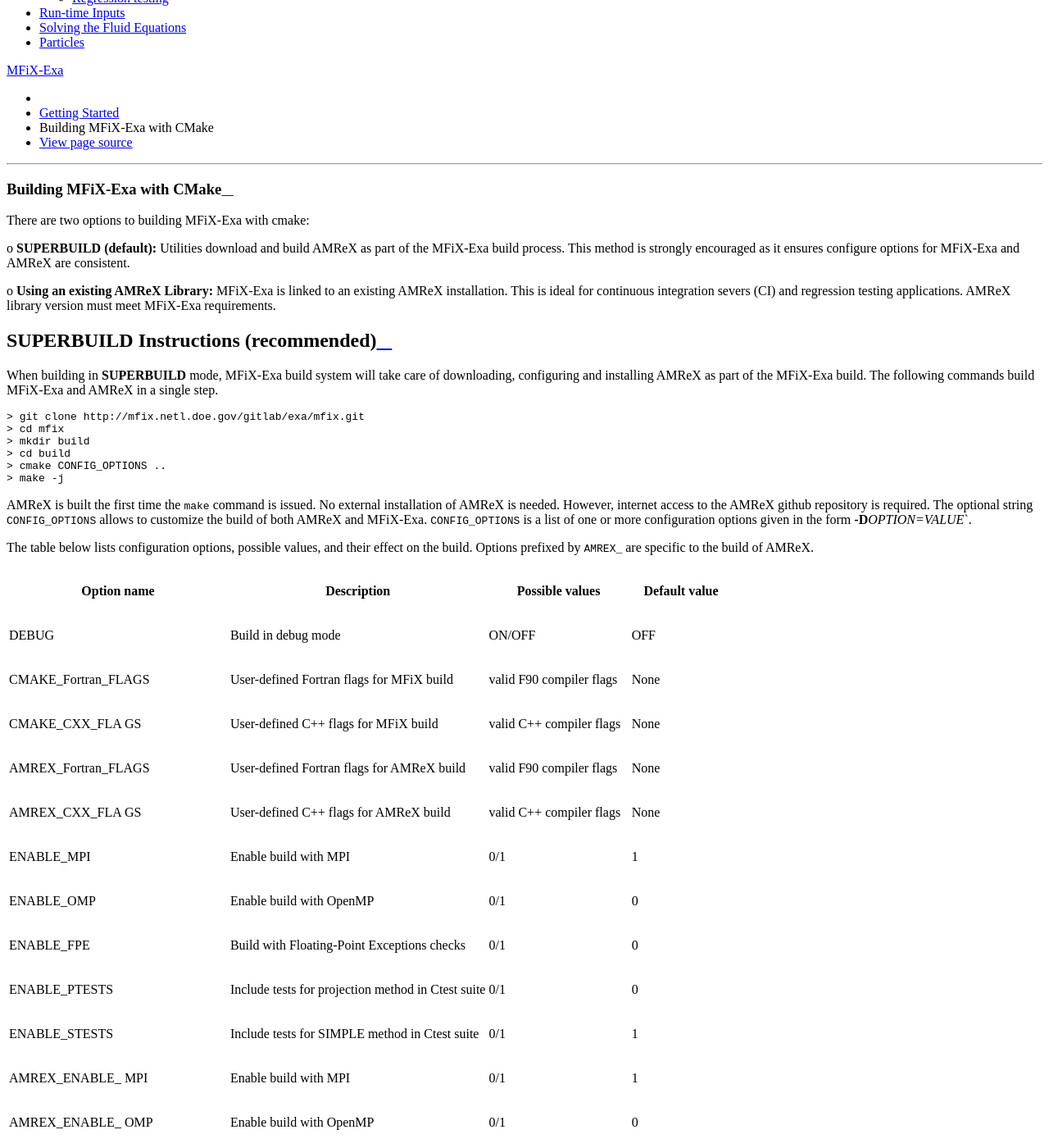
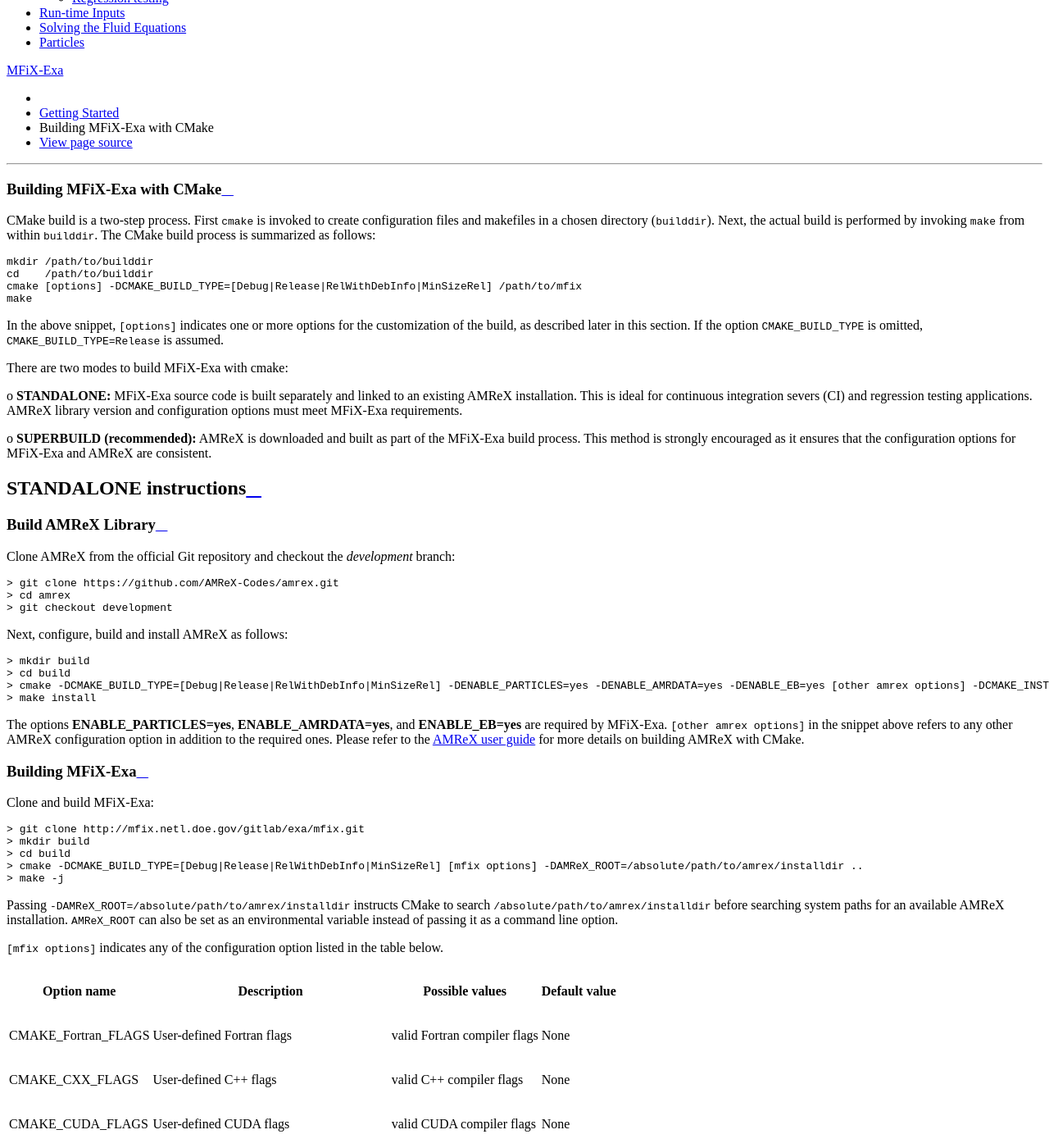
Before and after one commit to mwm126/MFIX-Exa, a Sphinx documentation site: the page built from docs/source/BuildingCMake.rst, in a window 1280 px wide and 1400 px high, scrolled down 306 px. Shown: the whole window at 82% size. Built offline with Sphinx 7.4.7 and the Read the Docs theme 2.0.0, drawn with Linux system fonts in a browser that asks for light colours; some of the changed text lies outside the part shown.

Commit message:
Update CMake doc

```diff
--- a/docs/source/BuildingCMake.rst
+++ b/docs/source/BuildingCMake.rst
@@ -1,142 +1,45 @@
 Building MFiX-Exa with CMake
 ============================
 
-There are two options to building MFiX-Exa with cmake:
+CMake build is a two-step process. First ``cmake`` is invoked to create
+configuration files and makefiles in a chosen directory (``builddir``).
+Next, the actual build is performed by invoking ``make`` from within ``builddir``.
+The CMake build process is summarized as follows:
 
-o **SUPERBUILD (default):** Utilities download and build AMReX as part
-of the MFiX-Exa build process. This method is strongly encouraged as it
-ensures configure options for MFiX-Exa and AMReX are consistent.
-
-o **Using an existing AMReX Library:** MFiX-Exa is linked to an existing
-AMReX installation. This is ideal for continuous integration severs (CI)
-and regression testing applications. AMReX library version must meet
-MFiX-Exa requirements.
-
-SUPERBUILD Instructions (recommended)
--------------------------------------
-
-When building in **SUPERBUILD** mode, MFiX-Exa build system will take
-care of downloading, configuring and installing AMReX as part of the
-MFiX-Exa build. The following commands build MFiX-Exa and AMReX in a
-single step.
-
-.. code:: shell
-
-    > git clone http://mfix.netl.doe.gov/gitlab/exa/mfix.git
-    > cd mfix
-    > mkdir build
-    > cd build
-    > cmake CONFIG_OPTIONS ..
-    > make -j
-
-AMReX is built the first time the ``make`` command is issued. No
-external installation of AMReX is needed. However, internet access to
-the AMReX github repository is required. The optional string
-``CONFIG_OPTIONS`` allows to customize the build of both AMReX and
-MFiX-Exa. ``CONFIG_OPTIONS`` is a list of one or more configuration
-options given in the form **-D**\ *OPTION=VALUE*\ \`.
-
-The table below lists configuration options, possible values, and their
-effect on the build. Options prefixed by ``AMREX_`` are specific to the
-build of AMReX.
-
-+-----------------+------------------------------+------------------+-------------+
-| Option name     | Description                  | Possible values  | Default     |
-|                 |                              |                  | value       |
-+=================+==============================+==================+=============+
-| DEBUG           | Build in debug mode          | ON/OFF           | OFF         |
-+-----------------+------------------------------+------------------+-------------+
-| CMAKE\_Fortran\ | User-defined Fortran flags   | valid F90        | None        |
-| _FLAGS          | for MFiX build               | compiler flags   |             |
-+-----------------+------------------------------+------------------+-------------+
-| CMAKE\_CXX\_FLA | User-defined C++ flags for   | valid C++        | None        |
-| GS              | MFiX build                   | compiler flags   |             |
-+-----------------+------------------------------+------------------+-------------+
-| AMREX\_Fortran\ | User-defined Fortran flags   | valid F90        | None        |
-| _FLAGS          | for AMReX build              | compiler flags   |             |
-+-----------------+------------------------------+------------------+-------------+
-| AMREX\_CXX\_FLA | User-defined C++ flags for   | valid C++        | None        |
-| GS              | AMReX build                  | compiler flags   |             |
-+-----------------+------------------------------+------------------+-------------+
-| ENABLE\_MPI     | Enable build with MPI        | 0/1              | 1           |
-|                 |                              |                  |             |
-+-----------------+------------------------------+------------------+-------------+
-| ENABLE\_OMP     | Enable build with OpenMP     | 0/1              | 0           |
-|                 |                              |                  |             |
-+-----------------+------------------------------+------------------+-------------+
-| ENABLE\_FPE     | Build with Floating-Point    | 0/1              | 0           |
-|                 | Exceptions checks            |                  |             |
-+-----------------+------------------------------+------------------+-------------+
-| ENABLE\_PTESTS  | Include tests for projection | 0/1              | 0           |
-|                 | method in Ctest suite        |                  |             |
-+-----------------+------------------------------+------------------+-------------+
-| ENABLE\_STESTS  | Include tests for SIMPLE     | 0/1              | 1           |
-|                 | method in Ctest suite        |                  |             |
-+-----------------+------------------------------+------------------+-------------+
-| AMREX\_ENABLE\_ | Enable build with MPI        | 0/1              | 1           |
-| MPI             |                              |                  |             |
-+-----------------+------------------------------+------------------+-------------+
-| AMREX\_ENABLE\_ | Enable build with OpenMP     | 0/1              | 0           |
-| OMP             |                              |                  |             |
-+-----------------+------------------------------+------------------+-------------+
-| AMREX\_ENABLE\_ | Enable double precision      | 0/1              | 1           |
-| DP              |                              |                  |             |
-+-----------------+------------------------------+------------------+-------------+
-| AMREX\_ENABLE\_ | Enable double precision in   | 0/1              | 1           |
-| DP\_PARTICLES   | particles classes            |                  |             |
-+-----------------+------------------------------+------------------+-------------+
-| AMREX\_ENABLE\_ | Include profiling info       | 0/1              | 0           |
-| BASE\_PROFILE   |                              |                  |             |
-+-----------------+------------------------------+------------------+-------------+
-| AMREX\_ENABLE\_ | Include tiny profiling info  | 0/1              | 0           |
-| TINY\_PROFILE   |                              |                  |             |
-+-----------------+------------------------------+------------------+-------------+
-| AMREX\_ENABLE\_ | Include communicators        | 0/1              | 0           |
-| COMM\_PROFILE   | profiling info               |                  |             |
-+-----------------+------------------------------+------------------+-------------+
-| AMREX\_ENABLE\_ | Include trace profiling info | 0/1              | 0           |
-| TRACE\_PROFILE  |                              |                  |             |
-+-----------------+------------------------------+------------------+-------------+
-| AMREX\_ENABLE\_ | Include memory profiling     | 0/1              | 0           |
-| MEM\_PROFILE    | info                         |                  |             |
-+-----------------+------------------------------+------------------+-------------+
-| AMREX\_ENABLE\_ | Include backtrace info       | 0/1              | 0           |
-| BACKTRACE       |                              |                  |             |
-+-----------------+------------------------------+------------------+-------------+
-| AMREX\_ENABLE\_ | Include profile parser       | 0/1              | 0           |
-| PROFPARSER      |                              |                  |             |
-+-----------------+------------------------------+------------------+-------------+
-| AMREX\_ENABLE\_ | Build position-independent   | 0/1              | 0           |
-| PIC             | code                         |                  |             |
-+-----------------+------------------------------+------------------+-------------+
-| AMREX\_ENABLE\_ | Build position-independent   | 0/1              | 0           |
-| ASSERTION       | code                         |                  |             |
-+-----------------+------------------------------+------------------+-------------+
-| AMREX\_GIT\_COM | AMReX commit to be used in   | valid git commit | None        |
-| MIT             | the build                    | id/branch        |             |
-+-----------------+------------------------------+------------------+-------------+
-| AMREX\_INSTALL\ | Global path to AMReX install | valid global     | None        |
-| _DIR            | directory                    | path             | (superbuild |
-|                 |                              |                  | )           |
-+-----------------+------------------------------+------------------+-------------+
-
-``SUPERBUILD mode is enabled automatically when AMREX_INSTALL_DIR is not given.``
-
-Example: build mfix with custom fortran flags, AMReX profiling enabled
-and single precision particles:
+.. highlight:: console
 
 ::
 
-    cmake -DMFiX_FFLAGS_OVERRIDES="custom flags" -DAMREX_ENABLE_BASE_PROFILE=1 -DAMREX_ENABLE_DP_PARTICLES=0 ..
+    mkdir /path/to/builddir
+    cd    /path/to/builddir
+    cmake [options] -DCMAKE_BUILD_TYPE=[Debug|Release|RelWithDebInfo|MinSizeRel] /path/to/mfix
+    make
 
-Building MFiX-Exa using a separate AMReX installation (no superbuild)
+In the above snippet, ``[options]`` indicates one or more options for the
+customization of the build, as described later in this section.
+If the option ``CMAKE_BUILD_TYPE`` is omitted,
+``CMAKE_BUILD_TYPE=Release`` is assumed.
+
+There are two modes to build MFiX-Exa with cmake:
+
+o **STANDALONE:** MFiX-Exa source code is built separately and linked to an existing
+AMReX installation. This is ideal for continuous integration severs (CI)
+and regression testing applications. AMReX library version and configuration options
+must meet MFiX-Exa requirements.
+
+o **SUPERBUILD (recommended):** AMReX is downloaded and built as part
+of the MFiX-Exa build process. This method is strongly encouraged as it
+ensures that the configuration options for MFiX-Exa and AMReX are consistent.
+
+
+**STANDALONE** instructions
 ---------------------------------------------------------------------
 
 Build AMReX Library
 ~~~~~~~~~~~~~~~~~~~
 
 Clone AMReX from the official Git repository and checkout the
-*development* branch.
+*development* branch:
 
 .. code:: shell
 
@@ -148,32 +51,86 @@
 
 .. code:: shell
 
-    > cmake AMREX_CONFIG_OPTIONS -DENABLE_PARTICLES=1 -DENABLE_AMRDATA=1 -DENABLE_EB=1 -DCMAKE_INSTALL_PREFIX:PATH=/absolute/path/to/installdir .
+    > mkdir build
+    > cd build
+    > cmake -DCMAKE_BUILD_TYPE=[Debug|Release|RelWithDebInfo|MinSizeRel] -DENABLE_PARTICLES=yes -DENABLE_AMRDATA=yes -DENABLE_EB=yes [other amrex options] -DCMAKE_INSTALL_PREFIX:PATH=/absolute/path/to/installdir ..
     > make install
 
-Here,\ ``AMREX_CONFIG_OPTIONS`` are optional configure options for
-AMReX. Please refer to the AMReX user guide for a list of all the
-possible configuration options. The only options required are
-**-DENABLE\_PARTICLES=1**, **-DENABLE\_AMRDATA=1**, and
-**-DENABLE\_EB=1**.
+The options **ENABLE\_PARTICLES=yes**, **ENABLE\_AMRDATA=yes**, and **ENABLE\_EB=yes** are required by MFiX-Exa. ``[other amrex options]`` in the snippet above refers to any other AMReX configuration option in addition to the required ones. Please refer to the `AMReX user guide <https://amrex-codes.github.io/amrex/docs_html/BuildingAMReX.html#building-with-cmake>`_ for more details on building AMReX with CMake.
+
 
 Building MFiX-Exa
 ~~~~~~~~~~~~~~~~~
 
-Clone and build MFiX-Exa.
+Clone and build MFiX-Exa:
 
 .. code:: shell
 
     > git clone http://mfix.netl.doe.gov/gitlab/exa/mfix.git
     > mkdir build
     > cd build
-    > cmake CONFIG_OPTIONS -DAMREX_INSTALL_DIR=/absolute/path/to/amrex/installdir ..
+    > cmake -DCMAKE_BUILD_TYPE=[Debug|Release|RelWithDebInfo|MinSizeRel] [mfix options] -DAMReX_ROOT=/absolute/path/to/amrex/installdir ..
     > make -j
 
-Here, ``CONFIG_OPTIONS`` are MFiX-Exa specific configuration options,
-that is, any option NOT prefixed by ``AMREX_`` in the table above.
-Options prefixed by ``AMREX_`` are always ignored when using an external
-AMReX installation.
+
+Passing ``-DAMReX_ROOT=/absolute/path/to/amrex/installdir`` instructs CMake to search
+``/absolute/path/to/amrex/installdir`` before searching system paths
+for an available AMReX installation.
+``AMReX_ROOT`` can also be set as an environmental variable instead of passing it as a command line option.
+
+
+``[mfix options]`` indicates any of the configuration option listed in the table below.
+
++-----------------+------------------------------+------------------+-------------+
+| Option name     | Description                  | Possible values  | Default     |
+|                 |                              |                  | value       |
++=================+==============================+==================+=============+
+| CMAKE\_Fortran\ | User-defined Fortran flags   | valid Fortran    | None        |
+| _FLAGS          |                              | compiler flags   |             |
++-----------------+------------------------------+------------------+-------------+
+| CMAKE\_CXX\     | User-defined C++ flags       | valid C++        | None        |
+| _FLAGS          |                              | compiler flags   |             |
++-----------------+------------------------------+------------------+-------------+
+| CMAKE\_CUDA\    | User-defined CUDA flags      | valid CUDA       | None        |
+| _FLAGS          |                              | compiler flags   |             |
++-----------------+------------------------------+------------------+-------------+
+| ENABLE\_MPI     | Enable build with MPI        | no/yes           | yes         |
+|                 |                              |                  |             |
++-----------------+------------------------------+------------------+-------------+
+| ENABLE\_OMP     | Enable build with OpenMP     | no/yes           | no          |
+|                 |                              |                  |             |
++-----------------+------------------------------+------------------+-------------+
+| ENABLE\_CUDA    | Enable build with CUDA       | no/yes           | no          |
+|                 |                              |                  |             |
++-----------------+------------------------------+------------------+-------------+
+| ENABLE\_HYPRE   | Enable HYPRE support         | no/yes           | no          |
+|                 |                              |                  |             |
++-----------------+------------------------------+------------------+-------------+
+| ENABLE\_FPE     | Build with Floating-Point    | no/yes           | no          |
+|                 | Exceptions checks            |                  |             |
++-----------------+------------------------------+------------------+-------------+
+
+
+SUPERBUILD Instructions (recommended)
+-------------------------------------
+
+If no AMReX installation is found on the system, or if one is found but does not meet MFiX-Exa requirements, MFiX-Exa CMake falls back to **SUPERBUILD** mode.
+When building in **SUPERBUILD** mode, the AMReX git repo is checked out via a git submodule before AMReX CMake build system is included into MFiX-Exa CMake infrastructure. Consequently, MFiX-Exa CMake inherents AMReX's CMake targets and configuration options, that is, MFiX-Exa and AMReX are configured and built as a single entity.
+
+
+Assuming no valid AMReX installation is present on the target system, and ``AMReX_ROOT`` is not set in the environment, the following code will build  MFiX-Exa in **SUPERBUILD** mode:
+
+.. code:: shell
+
+    > git clone http://mfix.netl.doe.gov/gitlab/exa/mfix.git
+    > cd mfix
+    > mkdir build
+    > cd build
+    > cmake [amrex options] -DCMAKE_BUILD_TYPE=[Debug|Release|RelWithDebInfo|MinSizeRel] ..
+    > make -j
+
+``[amrex options]`` is a list of any of the AMReX configuration options listed in the `AMReX user guide <https://amrex-codes.github.io/amrex/docs_html/BuildingAMReX.html#building-with-cmake>`_
+
 
 Few more notes on building MFiX-Exa
 -----------------------------------
@@ -182,14 +139,14 @@
 
 .. code:: shell
 
-    > cmake -DCMAKE_CXX_COMPILER=<c++-compiler> -DCMAKE_Fortran_COMPILER=<f90-compiler> CONFIG_OPTIONS  ..
+    > cmake -DCMAKE_CXX_COMPILER=<c++-compiler> -DCMAKE_Fortran_COMPILER=<f90-compiler> [options]  ..
 
 When building on a platform that uses the ``module`` utility, use either
 the above command (with full path to the compilers) or the following:
 
 .. code:: shell
 
-    > cmake -DCMAKE_CXX_COMPILER=CC -DCMAKE_Fortran_COMPILER=ftn CONFIG_OPTIONS  ..
+    > cmake -DCMAKE_CXX_COMPILER=CC -DCMAKE_Fortran_COMPILER=ftn [options] ..
 
 MFiX-Exa uses the same compiler flags used to build AMReX, unless
 ``CMAKE_Fortran_FLAGS``/``CMAKE_CXX_FLAGS`` is explicitly provided, or
```
